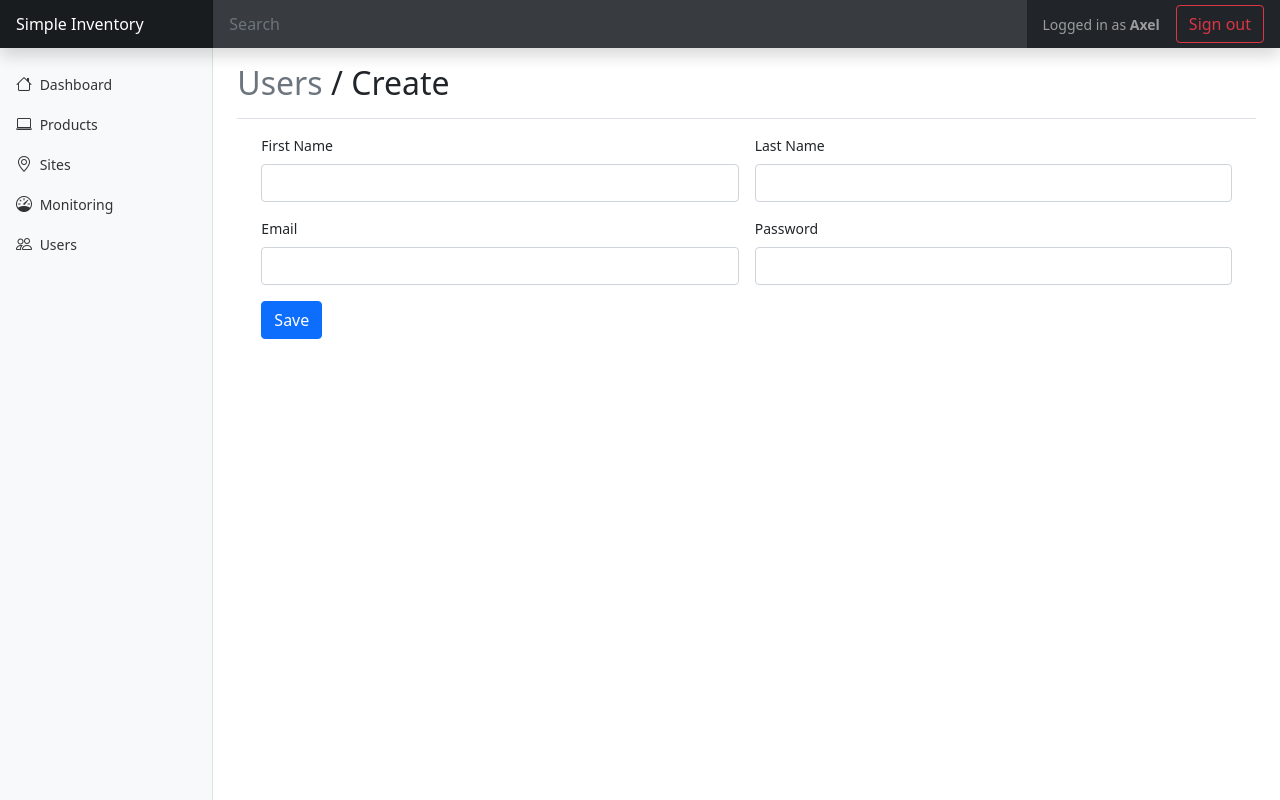
After one commit to Axel-1/Simple-Inventory, a PHP site: template app/View/userCreateView.php in a window 1280 px wide. The commit adds this page. Run offline with PHP 8.4, Linux system fonts and the light colour scheme; the template is opened without the code that fills it, so the values that code supplies are empty; some libraries are stand-ins or nearby versions.

Commit message:
Add option to create user

```diff
--- /dev/null
+++ b/app/View/userCreateView.php
@@ -0,0 +1,27 @@
+<div class="d-flex justify-content-between flex-wrap flex-md-nowrap align-items-center pt-3 pb-2 mb-3 border-bottom">
+    <h1 class="h2"><a href="?action=userList" class="link-secondary text-decoration-none">Users</a> / Create</h1>
+</div>
+<div class="container">
+    <form action="./?action=userCreateSave" method="POST"
+          class="row g-3">
+        <div class="col-md-6">
+            <label for="inputUserFirstName" class="form-label">First Name</label>
+            <input type="text" class="form-control" name="inputUserFirstName">
+        </div>
+        <div class="col-md-6">
+            <label for="inputUserLastName" class="form-label">Last Name</label>
+            <input type="text" class="form-control" name="inputUserLastName">
+        </div>
+        <div class="col-md-6">
+            <label for="inputUserEmail" class="form-label">Email</label>
+            <input type="email" class="form-control" name="inputUserEmail">
+        </div>
+        <div class="col-md-6">
+            <label for="inputUserPassword" class="form-label">Password</label>
+            <input type="password" class="form-control" name="inputUserPassword">
+        </div>
+        <div class="col-12">
+            <button type="submit" class="btn btn-primary">Save</button>
+        </div>
+    </form>
+</div>
--- a/index.php
+++ b/index.php
@@ -102,6 +102,12 @@ switch ($action) {
     case "userEditSave" :
         UserController::getInstance()->save();
         break;
+    case "userCreate" :
+        UserCreateController::getInstance()->create();
+        break;
+    case "userCreateSave" :
+        UserCreateController::getInstance()->save();
+        break;
     default :
         DashboardController::getInstance()->render();
         break;
```
Also changed, not shown: app/Controller/UserCreateController.php (added, +39 -0 lines).
